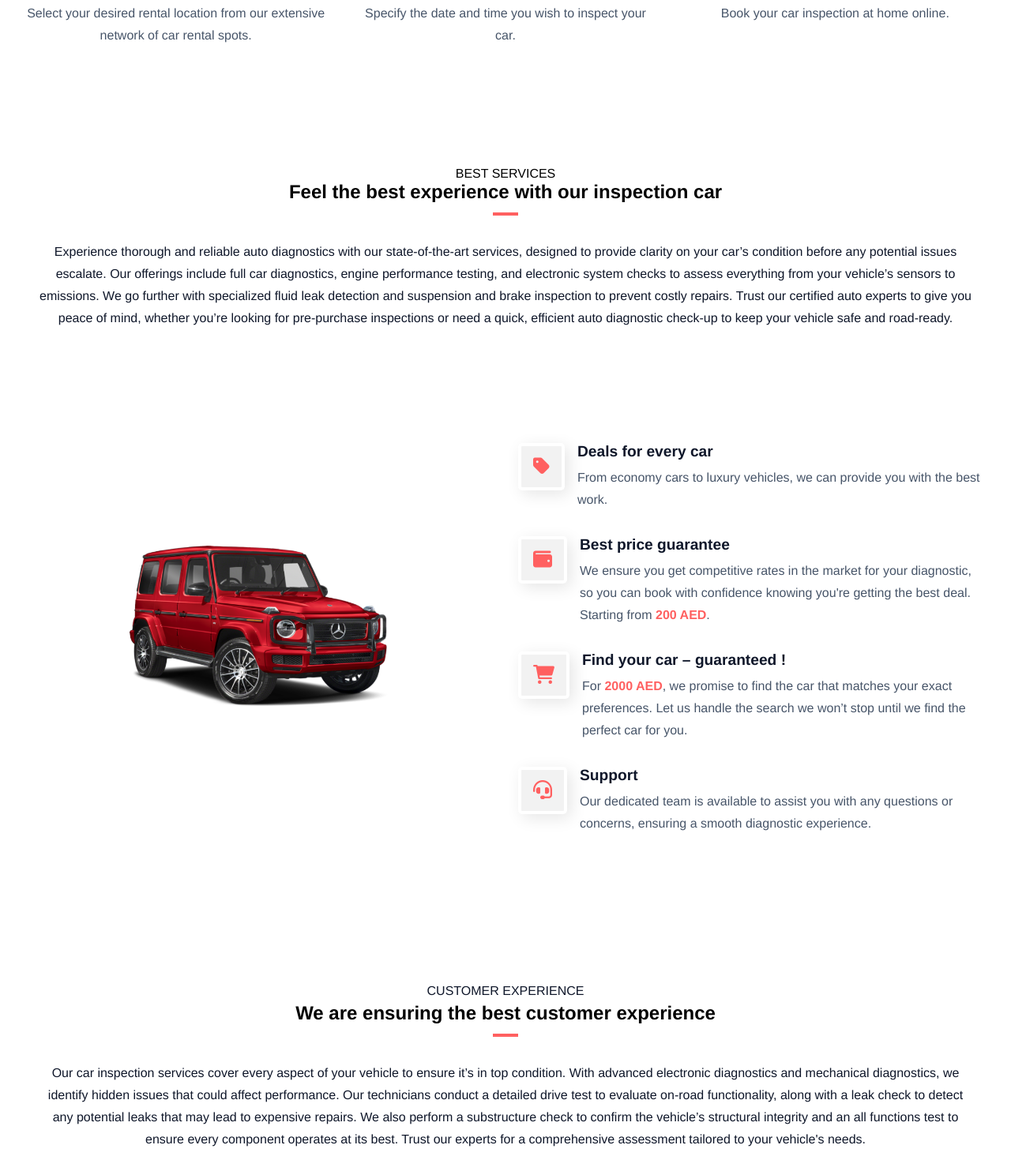
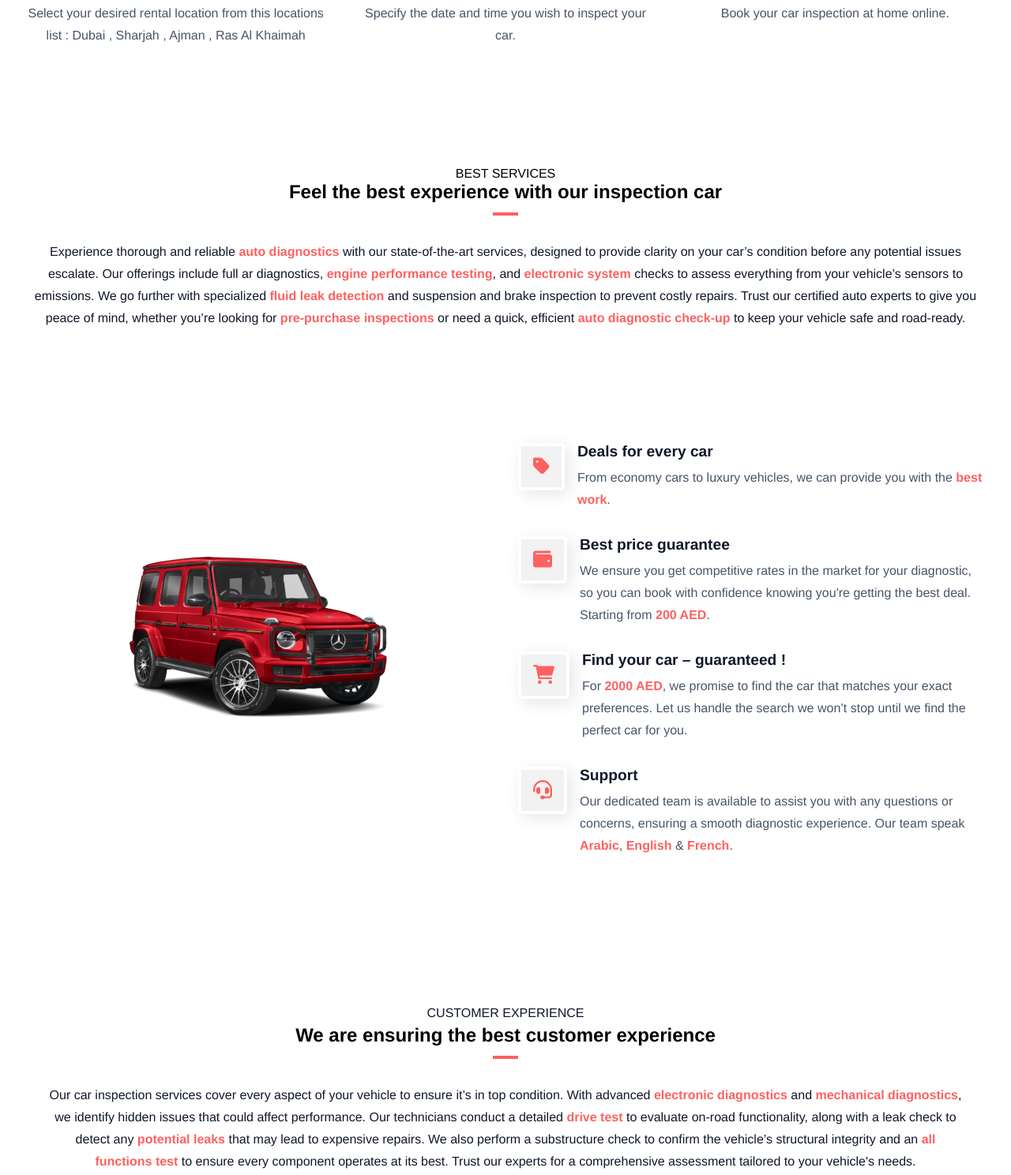
Before and after one commit to liguanovic/upauto-global-diagnostic, a plain HTML site: page index.html in a window 1280 px wide. Shown: the part 1159-2647 px from the top of the page at 79% size. Drawn offline with Linux system fonts and the light colour scheme.

Commit message:
refactor HTML

```diff
--- a/index.html
+++ b/index.html
@@ -56,8 +56,11 @@
             <p>
                 Looking to buy or sell a car? Ensure complete confidence with our pre-purchase car inspection and
                 comprehensive vehicle health check services. Our certified technicians have extensive experience with
-                all brands and types of vehicles, including popular names like Volkswagen, Audi, Mercedes, BMW, and
-                Porsche. With our used car inspection and car diagnostic services, we meticulously uncover any hidden
+                all brands and types of vehicles, including popular names like <b>Volkswagen</b>, <b>Audi</b>,<b>
+                    Mercedes</b>, <b>BMW</b>, and
+                <b>Porsche</b>. With our used <b>car inspection</b> and car <b>diagnostic services</b>, we meticulously
+                uncover any
+                hidden
                 issues to make sure you’re purchasing a reliable car. For buyers, our services help prevent costly
                 surprises, while sellers benefit from transparent assessments that support fair pricing. Get a reliable
                 car inspection near you—book your appointment today to drive with peace of mind.
@@ -73,7 +76,8 @@
                 <li class="steps__card">
                     <span><i class="fa-solid fa-location-dot"></i></span>
                     <h3>Choose a location</h3>
-                    <p>Select your desired rental location from our extensive network of car rental spots.</p>
+                    <p>Select your desired rental location from this locations list :
+                        Dubai , Sharjah , Ajman , Ras Al Khaimah</p>
                 </li>
 
                 <li class="steps__card">
@@ -93,13 +97,16 @@
         <section id="service">
             <p class="service_title">BEST SERVICES</p>
             <h2 class="service_title">Feel the best experience with our inspection car</h2>
-            <p class="service_texte">Experience thorough and reliable auto diagnostics with our state-of-the-art
+            <p class="service_texte">Experience thorough and reliable <b>auto diagnostics</b> with our state-of-the-art
                 services, designed to provide clarity on your car’s condition before any potential issues escalate. Our
-                offerings include full car diagnostics, engine performance testing, and electronic system checks to
-                assess everything from your vehicle’s sensors to emissions. We go further with specialized fluid leak
-                detection and suspension and brake inspection to prevent costly repairs. Trust our certified auto
-                experts to give you peace of mind, whether you’re looking for pre-purchase inspections or need a quick,
-                efficient auto diagnostic check-up to keep your vehicle safe and road-ready.</p>
+                offerings include full ar diagnostics, <b>engine performance testing</b>, and <b>electronic
+                    system</b> checks to
+                assess everything from your vehicle’s sensors to emissions. We go further with specialized <b>fluid leak
+                    detection</b> and suspension and brake inspection to prevent costly repairs. Trust our
+                certified auto
+                experts to give you peace of mind, whether you’re looking for <b>pre-purchase inspections</b> or need a
+                quick,
+                efficient <b>auto diagnostic check-up</b> to keep your vehicle safe and road-ready.</p>
 
 
             <article class="service__content service__container ">
@@ -112,7 +119,7 @@
                         <article>
                             <h3>Deals for every car</h3>
                             <p>
-                                From economy cars to luxury vehicles, we can provide you with the best work.
+                                From economy cars to luxury vehicles, we can provide you with the <b>best work</b>.
                             </p>
                         </article>
                     </li>
@@ -143,7 +150,9 @@
                             <h3>Support</h3>
                             <p>
                                 Our dedicated team is available to assist you with any questions or
-                                concerns, ensuring a smooth diagnostic experience.
+                                concerns, ensuring a smooth diagnostic experience. Our team speak
+                                <b>Arabic</b>, <b>English</b> &
+                                <b>French</b>.
                             </p>
                         </article>
                     </li>
@@ -155,10 +164,13 @@
             <p>CUSTOMER EXPERIENCE</p>
             <h2 class="section__header">We are ensuring the best customer experience</h2>
             <p>Our car inspection services cover every aspect of your vehicle to ensure it’s in top condition. With
-                advanced electronic diagnostics and mechanical diagnostics, we identify hidden issues that could affect
-                performance. Our technicians conduct a detailed drive test to evaluate on-road functionality, along with
-                a leak check to detect any potential leaks that may lead to expensive repairs. We also perform a
-                substructure check to confirm the vehicle’s structural integrity and an all functions test to ensure
+                advanced <b>electronic diagnostics</b> and <b>mechanical diagnostics</b>, we identify hidden issues that
+                could affect
+                performance. Our technicians conduct a detailed <b>drive test</b> to evaluate on-road functionality,
+                along with
+                a leak check to detect any <b>potential leaks</b> that may lead to expensive repairs. We also perform a
+                substructure check to confirm the vehicle’s structural integrity and an <b>all functions test</b> to
+                ensure
                 every component operates at its best. Trust our experts for a comprehensive assessment tailored to your
                 vehicle's needs.</p>
 
```
